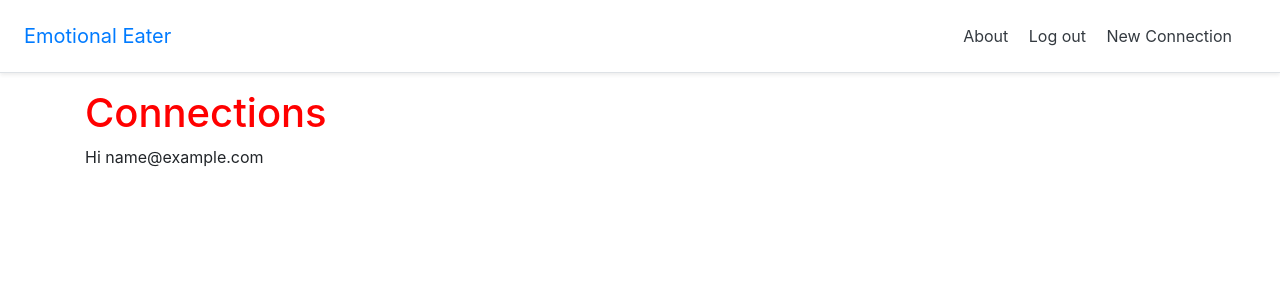
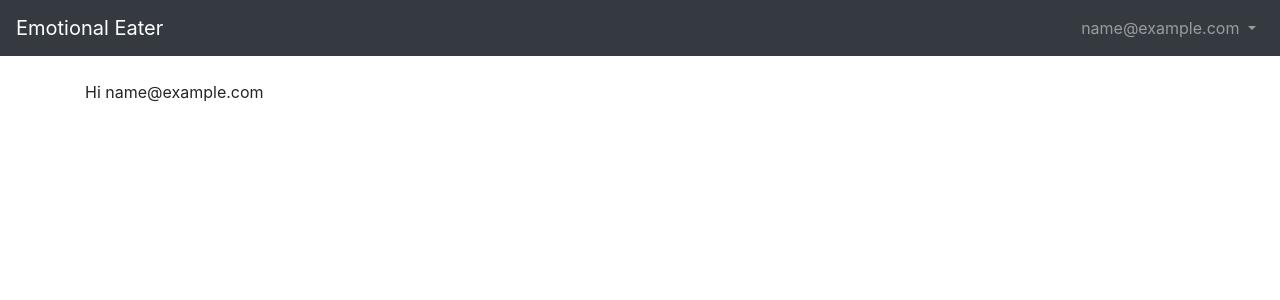
Before and after one commit to bebekim/emotionaleaters_scheduler, a Django app: page /connection/ in a window 1280 px wide. Shown: the top 300 px of the page. Run offline with Django 3.2, Linux system fonts and the light colour scheme; the visitor is signed in with stand-in values (Sample User, id 1); data that the repository does not hold is empty; some libraries are stand-ins or nearby versions.

Commit message:
separated page/connection (of app)

```diff
--- a/connections/urls.py
+++ b/connections/urls.py
@@ -9,9 +9,9 @@ from .views import (
 )
 
 urlpatterns = [
-    path('connection/<int:pk>/delete', ConnectionDeleteView.as_view(), name='connection_delete'),
-    path('connection/<int:pk>/edit', ConnectionUpdateView.as_view(), name='connection_edit'),
-    path('connection/new/', ConnectionCreateView.as_view(), name='connection_new'),
-    path('connection/<int:pk>/', ConnectionDetailView.as_view(), name='connection_detail'),
+    path('<int:pk>/delete', ConnectionDeleteView.as_view(), name='connection_delete'),
+    path('<int:pk>/edit', ConnectionUpdateView.as_view(), name='connection_edit'),
+    path('new/', ConnectionCreateView.as_view(), name='connection_new'),
+    path('<int:pk>/', ConnectionDetailView.as_view(), name='connection_detail'),
     path('', ConnectionListView.as_view(), name='connection'),
 ]
--- a/pages/urls.py
+++ b/pages/urls.py
@@ -6,6 +6,6 @@ from .views import (
 )
 
 urlpatterns = [
-    path('',  HomePageView.as_view(), name='connection'),
+    path('',  HomePageView.as_view(), name='home'),
     path('about/', AboutPageView.as_view(), name='about'),
 ]
--- a/pages/views.py
+++ b/pages/views.py
@@ -6,5 +6,5 @@ class AboutPageView(TemplateView):
 
 class HomePageView(ListView):
     model = Connection
-    template_name = 'connection.html'
+    template_name = 'home.html'
     context_object_name = 'all_connections_list'
--- a/templates/_base.html
+++ b/templates/_base.html
@@ -5,30 +5,45 @@
 
 <head>
     <meta charset="utf-8">
-    <title>{% block title %}Emotional Eater{% endblock title %}</title>
     <meta name="viewport" content="width=device-width, initial-scale=1, shrink-to-fit=no">
     <link rel="stylesheet" href="https://stackpath.bootstrapcdn.com/bootstrap/4.3.1/css/bootstrap.min.css"
         integrity="sha384-ggOyR0iXCbMQv3Xipma34MD+dH/1fQ784/j6cY/iJTQUOhcWr7x9JvoRxT2MZw1T" crossorigin="anonymous">
-    <link rel="stylesheet" href="{% static 'css/base.css' %}">
+
+    <title>{% block title %}Emotional Eater{% endblock title %}</title>
 </head>
 
 <body>
     <header>
         <!-- Fixed navbar -->
-        <div
-            class="d-flex flex-column flex-md-row align-items-center p-3 px-md-4 mb-3 bg-white border-bottom shadow-sm">
-            <a href="{% url 'connection' %}" class="navbar-brand my-0 mr-md-auto font-weight-normal">Emotional Eater</a>
-            <nav class="my-2 my-md-0 mr-md-3">
-                <a class="p-2 text-dark" href="{% url 'about' %}">About</a>
+        <nav class="navbar navbar-expand-md navbar-dark bg-dark mb-4">
+            <a class="navbar-brand" href="{% url 'home' %}">Emotional Eater</a>
+            <button class="navbar-toggler" type="button" data-toggle="collapse" data-target="#navbarCollapse"
+                aria-controls="navbarCollapse" aria-expanded="false" aria-label="Toggle navigation">
+                <span class="navbar-toggler-icon"></span>
+            </button>
+            <div class="collapse navbar-collapse" id="navbarCollapse">
                 {% if user.is_authenticated %}
-                <a class="p-2 text-dark" href="{% url 'logout' %}">Log out</a>
-                <a class="p-2 text-dark" href="{% url 'connection_new' %}">New Connection</a>
+                <ul class="navbar-nav ml-auto">
+                    <li class="nav-item">
+                        <a class="nav-link dropdown-toggle" href="#" id="userMenu" data-toggle="dropdown"
+                            aria-haspopup="true" aria-expanded="false">
+                            {{ user.email }}
+                        </a>
+                        <div class="dropdown-menu dropdown-menu-right" aria-labelledby="userMenu">
+                            <a class="dropdown-item" href="{% url 'connection_new'%}">New connection</a>
+                            <div class="dropdown-divider"></div>
+                            <a class="dropdown-item" href="{% url 'logout' %}">Log Out</a>
+                        </div>
+                    </li>
+                </ul>
                 {% else %}
-                <a class="p-2 text-dark" href="{% url 'login' %}">Log in</a>
-                <a class="btn btn-outline-primary" href="{% url 'signup' %}">Sign up</a>
+                <form class="form-inline ml-auto">
+                    <a href="{% url 'login' %}" class="btn btn-outline-secondary">Log In</a>
+                    <a href="{% url 'signup' %}" class="btn btn-primary ml-2">Sign up</a>
+                </form>
                 {% endif %}
-            </nav>
-        </div>
+            </div>
+        </nav>
     </header>
     <div class="container">
         {% block content %}
--- a/templates/connection.html
+++ b/templates/connection.html
@@ -2,19 +2,30 @@
 {% extends '_base.html' %}
 {% load static %}
 
-{% block title %}Journal of Emotional Eating{% endblock title %}
+{% block title %}Connections{% endblock title %}
 
 {% block content %}
-    <h1>Connections</h1>
 {% if user.is_authenticated %}
 <p>Hi {{ user.email }}</p>
 {% else %}
 <p>You are not logged in</p>
 {% endif %}
+
 {% for connection in all_connections_list %}
-        <div class="connection-entry">
-            <h2><a href="{% url 'connection_detail' connection.pk %}">{{ connection.emotion }}</a></h2>
-            <p>{{ connection.reason }}</p>
+<div class="card">
+    <div class="card-header">
+        <span class="font-weight-bold">{{ connection.emotion }}</span> &middot;
+        <spn class=
+        <span class="text-muted">by {{ connection.author }} | {{ connection.created_date }}</span>
     </div>
+    <div class="card-body">
+        {{ connection.reason }}
+    </div>
+    <div class="card-footer text-center text-muted">
+        <a href="{% url 'connection_edit' connection.pk %}">Edit</a> |
+        <a href="{% url 'connection_delete' connection.pk %}">Delete</a>
+    </div>
+</div>
+<br />
 {% endfor %}
 {% endblock content %}
```
Also changed, not shown: templates/home.html (added, +13 -0 lines). Lines whose indentation alone changed are shown as unchanged.
